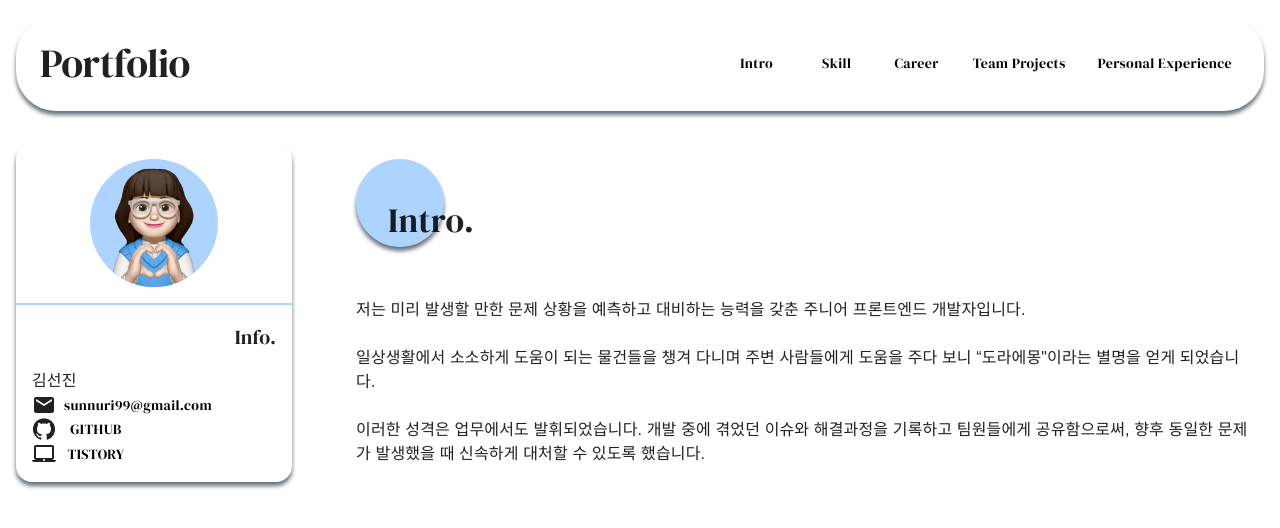
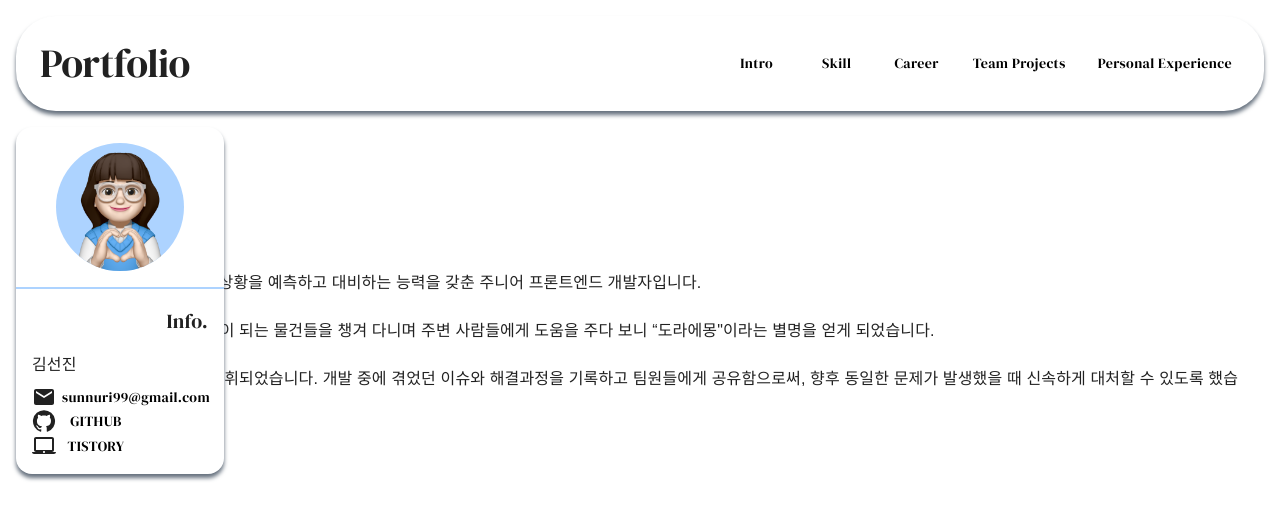
Before and after one commit to dawncoding/portfolio, a Next.js app: page / in a window 1280 px wide. Shown: the top 528 px of the page. Built offline with nearby package versions, Linux system fonts and the light colour scheme; a web font is replaced by a local one.

Commit message:
style: fix BusinessCard component layout

```diff
--- a/src/components/BusinessCard/index.tsx
+++ b/src/components/BusinessCard/index.tsx
@@ -21,11 +21,13 @@ const BusinessCard: React.FC = () => {
 
   return (
     <BoxShadowContainer
+      width={isMediumSmaller ? '90%' : '13rem'}
+      marginLeft={isMediumSmaller ? 0 : '1rem'}
       borderRadius="1rem"
-      margin="1rem"
-      width={isMediumSmaller ? '90%' : '30%'}
+      position={isMediumSmaller ? 'static' : 'fixed'}
+      zIndex={2}
     >
-      <Stack direction={isMediumSmaller ? 'row' : 'column'} height="100%">
+      <Stack direction={isMediumSmaller ? 'row' : 'column'}>
         {/* Avatar */}
         <Box
           width={isMediumSmaller ? '40%' : '100%'}
@@ -65,7 +67,9 @@ const BusinessCard: React.FC = () => {
             </Text>
           </Box>
           <Stack>
-            <Text language="ko">김선진</Text>
+            <Text language="ko" marginBottom="0.5rem">
+              김선진
+            </Text>
             <Stack direction="row" gap="0.5rem">
               <Box display="flex" alignItems="center">
                 <EmailIcon />
```
